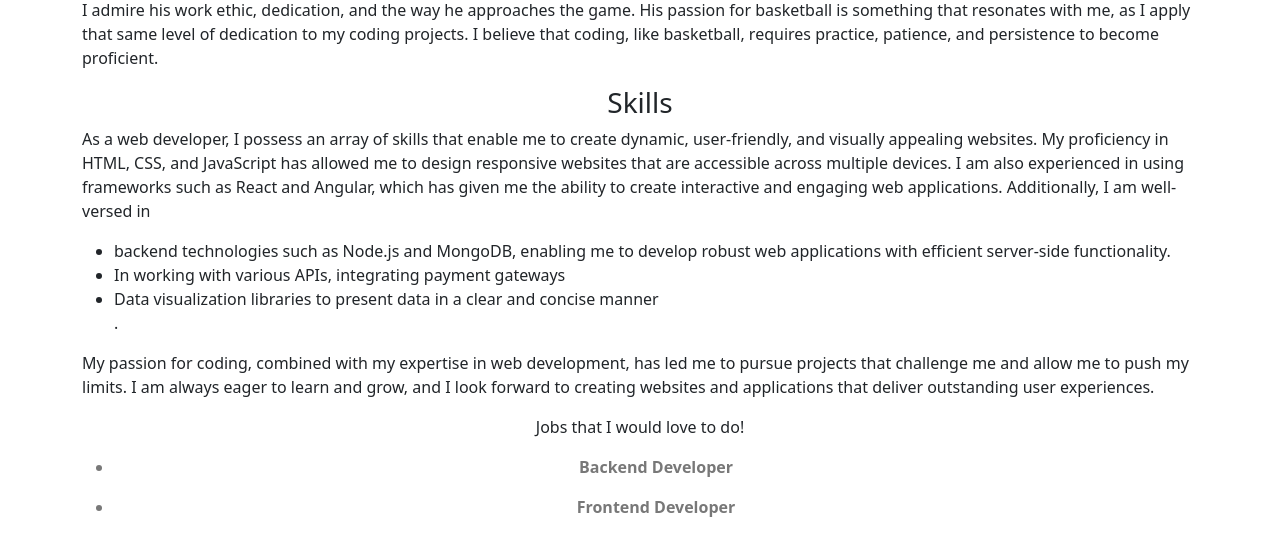
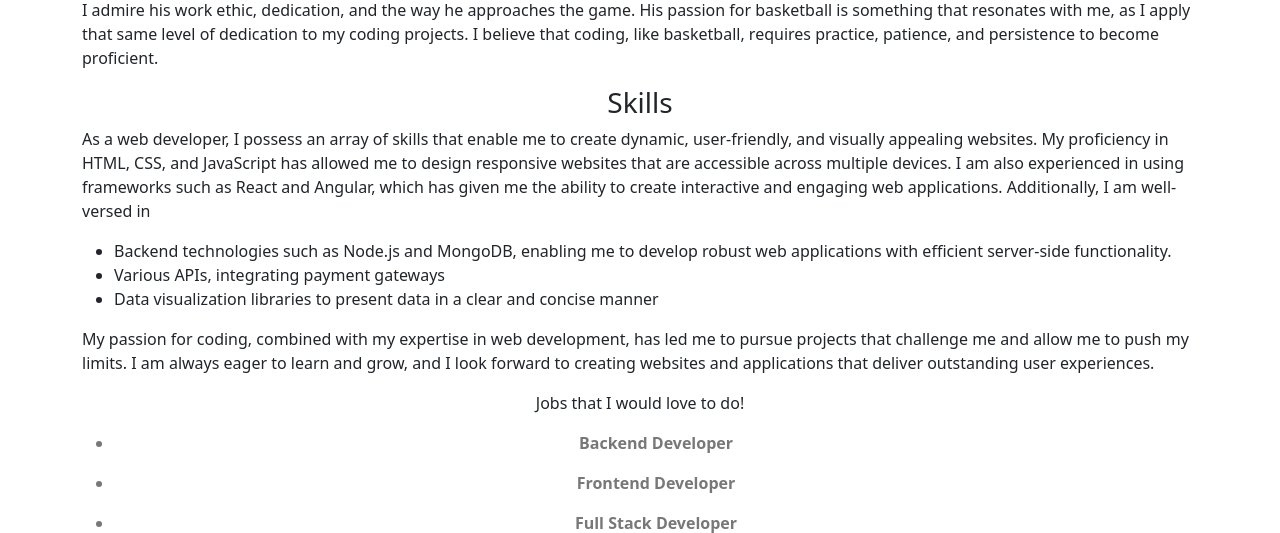
Before and after one commit to saipranav789/sai_pranavs_flask_website, a Flask app: page / in a window 1280 px wide. Shown: the part 1076-1609 px from the top of the page. Run offline with Flask 2, Linux system fonts and the light colour scheme.

Commit message:
made changes for chrome

```diff
--- a/templates/home.html
+++ b/templates/home.html
@@ -43,14 +43,14 @@
     <h3 class="text-center mt-2 mb-2">Skills</h3>
     <p>As a web developer, I possess an array of skills that enable me to create dynamic, user-friendly, and visually appealing websites. My proficiency in HTML, CSS, and JavaScript has allowed me to design responsive websites that are accessible across multiple devices. I am also experienced in using frameworks such as React and Angular, which has given me the ability to create interactive and engaging web applications.
 
-Additionally, I am well-versed in <ul><li>backend technologies such as Node.js and MongoDB, enabling me to develop robust web applications with efficient server-side functionality.</li> <li>In working with various APIs, integrating payment gateways</li> <li>Data visualization libraries to present data in a clear and concise manner</li>.</ul></p>
+Additionally, I am well-versed in <ul><li>Backend technologies such as Node.js and MongoDB, enabling me to develop robust web applications with efficient server-side functionality.</li> <li>Various APIs, integrating payment gateways</li> <li>Data visualization libraries to present data in a clear and concise manner</li></ul></p>
 
 <p>My passion for coding, combined with my expertise in web development, has led me to pursue projects that challenge me and allow me to push my limits. I am always eager to learn and grow, and I look forward to creating websites and applications that deliver outstanding user experiences.</p>
 <div class="text-center mt-2 mb-2">
 <p>
   Jobs that I would love to do!
   {%for job in jobs%}
-  <ul style="color:rgb(120,120,120)"><div><li><b>{{job}}</b></li></div></ul>
+  <div><ul style="color:rgb(120,120,120)"><li><b>{{job}}</b></li></ul></div>
   {%endfor%}
 </p>
 </div>
```
